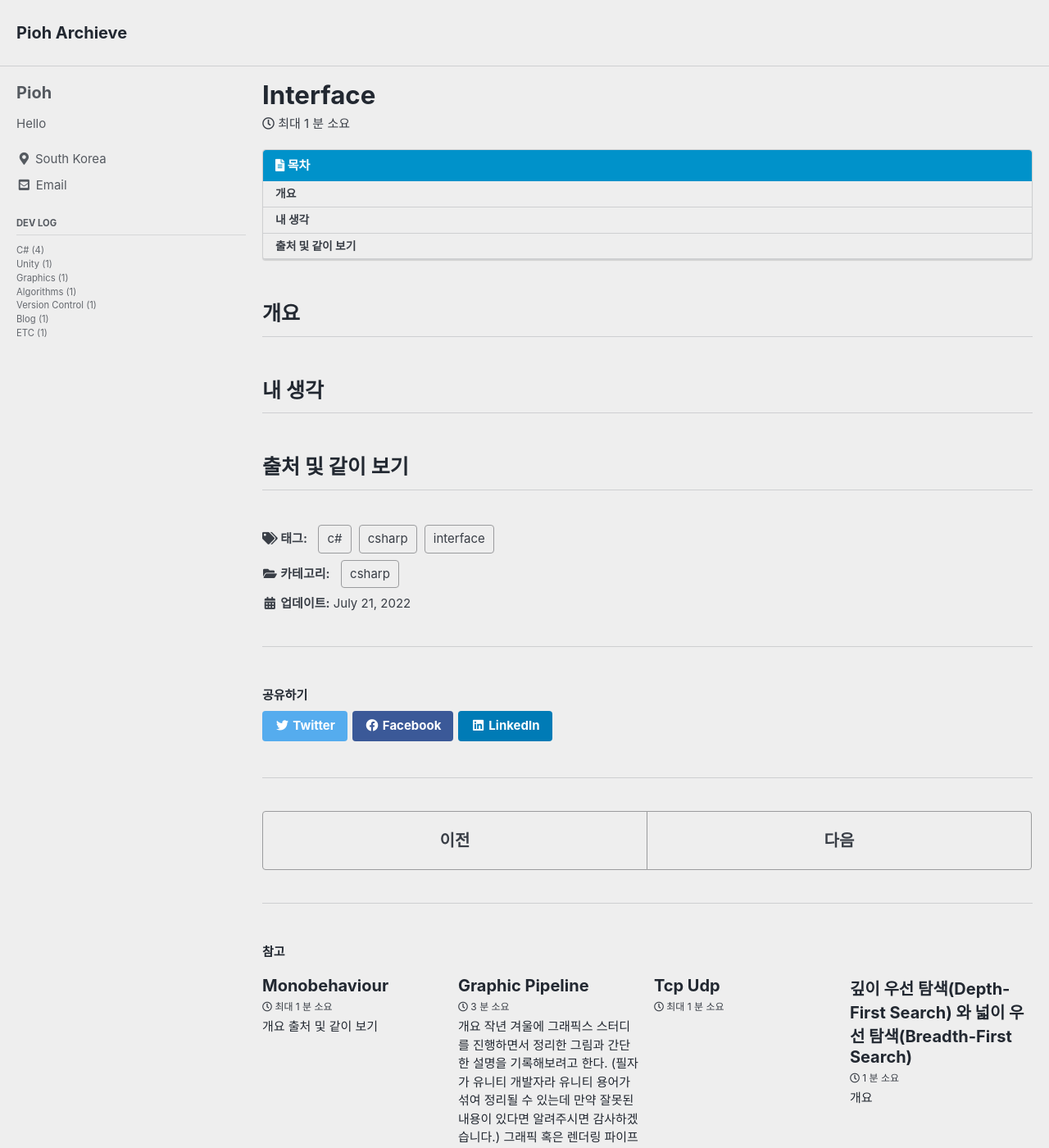
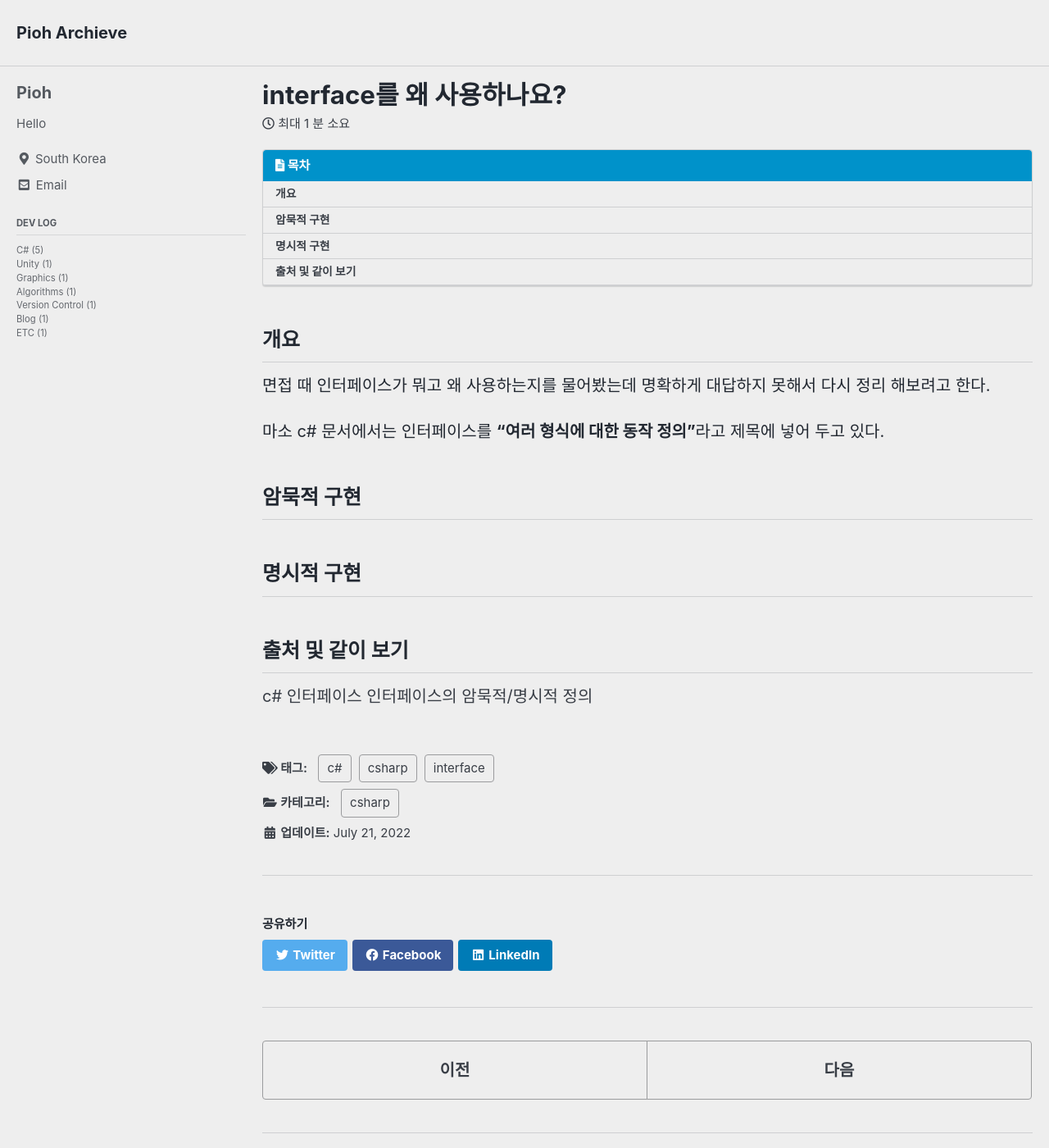
Before and after one commit to devpioh/devpioh.github.io, a Jekyll site: the page built from _posts/Devlog/C#/2022-07-21-Interface.md, in a window 1280 px wide and 1400 px high. Shown: the whole window at 82% size. Built offline with Jekyll 4.4.1, drawn with Linux system fonts in a browser that asks for light colours; cached includes are drawn as plain includes; some web fonts are replaced; some of the changed text lies outside the part shown.

Commit message:
면접에서 대답 못한것들 정리

```diff
--- a/_posts/Devlog/C#/2022-07-21-Interface.md
+++ b/_posts/Devlog/C#/2022-07-21-Interface.md
@@ -1,5 +1,5 @@
 ---
-title: "Interface"
+title: "interface를 왜 사용하나요?"
 date: 2022-07-21
 last_modified_at: 2022-07-21
 
@@ -13,5 +13,12 @@ tag:
 ---
 
 ## 개요
-## 내 생각
+면접 때 인터페이스가 뭐고 왜 사용하는지를 물어봤는데 명확하게 대답하지 못해서 다시 정리 해보려고 한다.
+
+마소 c# 문서에서는 인터페이스를 **"여러 형식에 대한 동작 정의"**라고 제목에 넣어 두고 있다.
+
+## 암묵적 구현
+## 명시적 구현
 ## 출처 및 같이 보기
+<a href="https://docs.microsoft.com/ko-kr/dotnet/csharp/fundamentals/types/interfaces">c# 인터페이스</a>
+<a href="https://www.csharpstudy.com/DevNote/Article/4">인터페이스의 암묵적/명시적 정의</a>
```
Also changed, not shown: _posts/Devlog/C#/2022-07-21-Using.md (added, +17 -0 lines), _posts/Devlog/Algorithms/2022-07-21-Dice-Value.md (added), _posts/Devlog/Algorithms/2022-07-21-MergeSort.md (added), _posts/Devlog/Algorithms/2022-07-21-QuickSort.md (added), _posts/Devlog/Algorithms/2022-07-21-SuffleArray.md (added), _posts/Devlog/DevTrouble/2022-07-23-Isometric-map.md (added), _posts/Devlog/Etc/2022-07-23-Asynchronism.md (added), _posts/Devlog/Unity/2022-07-21-Coroutine.md (added).
